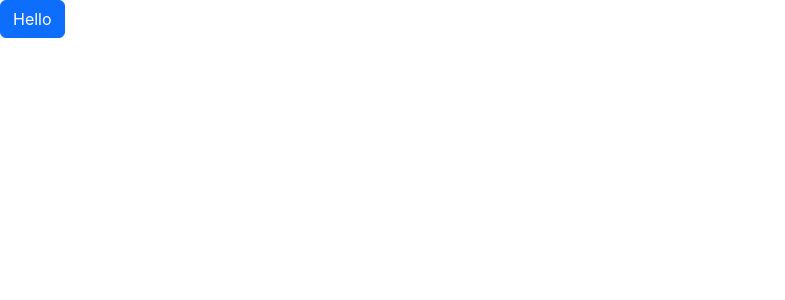
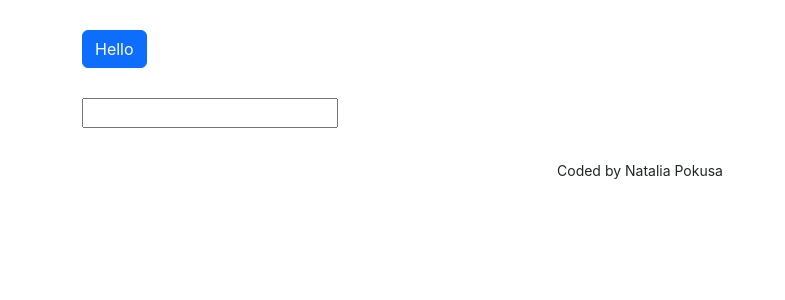
Before and after one commit to myosotisrose/dictionary-project, a React (Create React App) app: page / in a window 1280 px wide. Shown: the top 300 px of the page, without its empty margins (0-785 px from the left). Built offline with nearby package versions, Linux system fonts and the light colour scheme.

Commit message:
add initial search engine

```diff
--- a/src/App.css
+++ b/src/App.css
@@ -0,0 +1,14 @@
+.App-header {
+  margin: 30px 0;
+}
+
+/* .App-logo {
+  max-width: 200px;
+  display: block;
+  margin: 0 auto; */
+
+
+.App-footer {
+  text-align: center;
+  margin: 30px 0;
+}
--- a/src/App.js
+++ b/src/App.js
@@ -1,11 +1,18 @@
 import './App.css';
+import Dictionary from './Dictionary'
 
 function App() {
   return (
     <div className="App">
-      <header className="App-header">
-        <a href="/" className="btn btn-primary">Hello</a>
-      </header>
+      <div className="container">
+        <header className="App-header">
+          <a href="/" className="btn btn-primary">Hello</a>
+        </header>
+        <main>
+          <Dictionary />
+        </main>
+        <footer className="App-footer"><small>Coded by Natalia Pokusa</small></footer>
+      </div>
     </div>
   );
 }
--- /dev/null
+++ b/src/Dictionary.js
@@ -0,0 +1,23 @@
+import "./Dictionary.css"
+import { useState } from "react";
+
+export default function Dictionary() {
+    let [keyword, setKeyword] = useState("");
+
+    function search(event) {
+        event.preventDefault();
+        alert(`Searching for ${keyword} definition`);
+    }
+
+    function handleKeywordChange(event) {
+        setKeyword(event.target.value);
+    }
+
+    return (
+        <div className="Dictionary">
+            <form onSubmit={search}>
+                <input type="search" onChange={handleKeywordChange} />
+            </form>
+        </div>
+    );
+}
```
Also changed, not shown: src/Dictionary.css (added).
